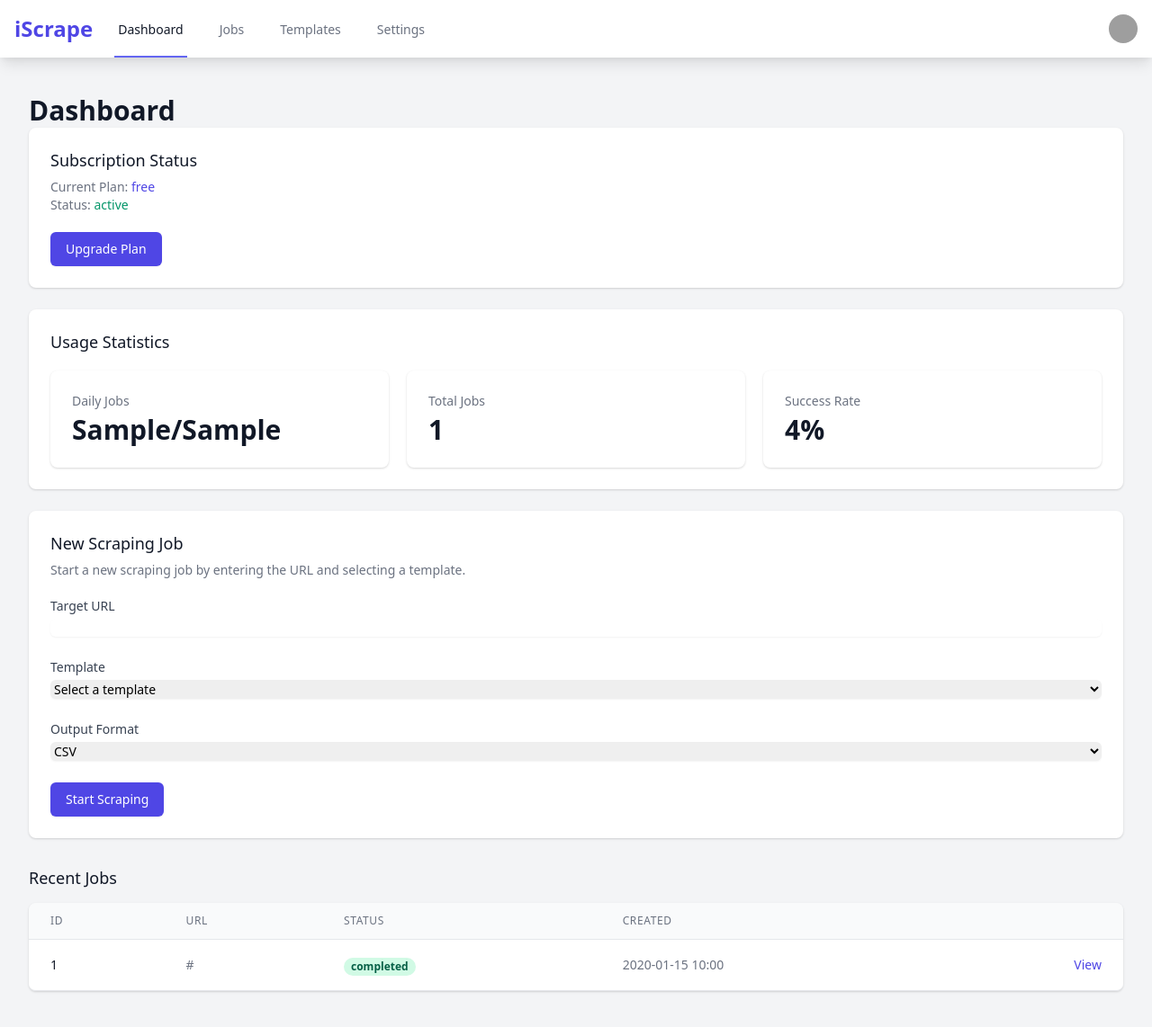
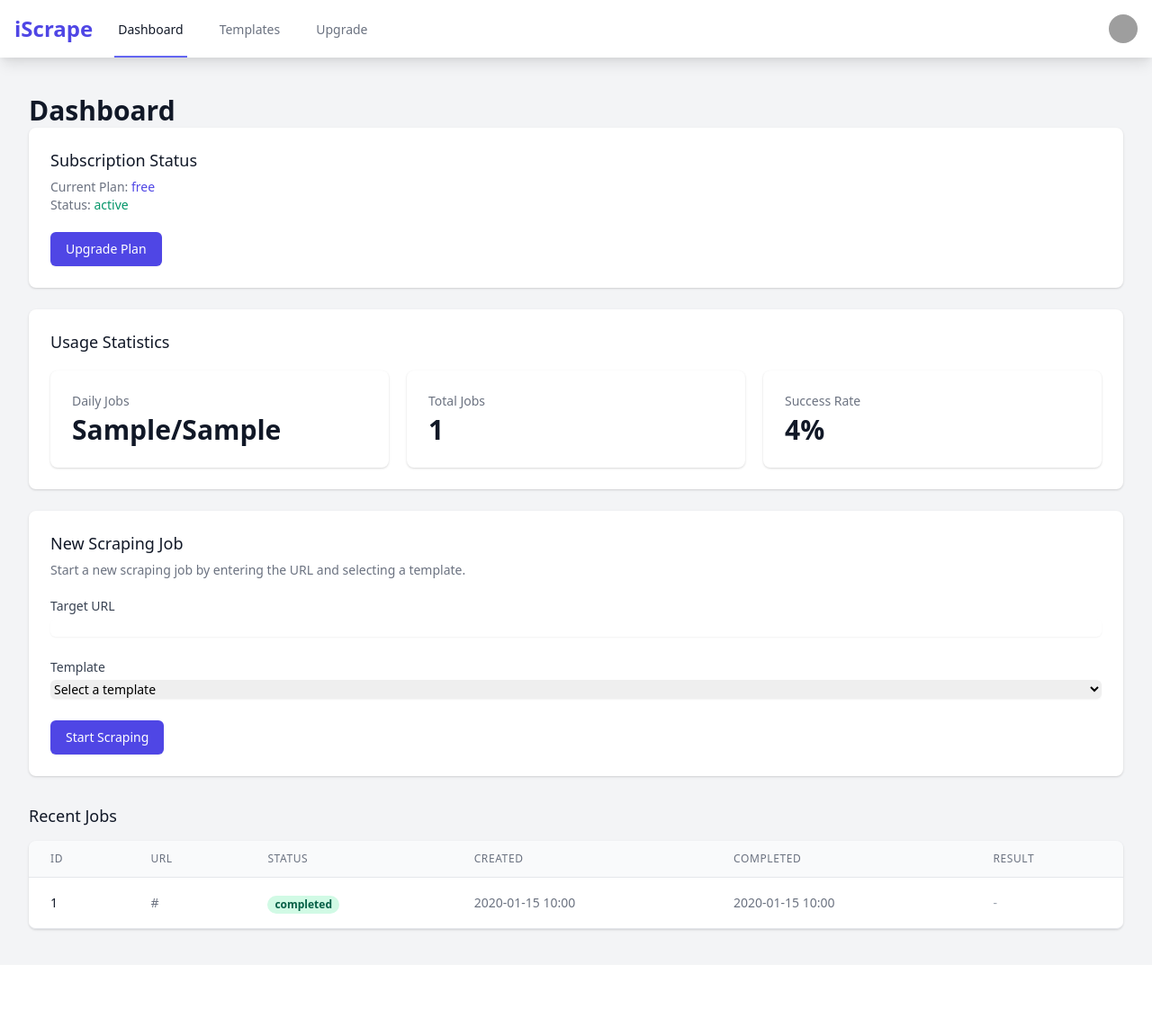
Before and after one commit to ayberkaya/iscrape, a Flask app: template templates/dashboard.html in a window 1280 px wide. Shown: the whole page at 90% size. After the commit the page ends 1037 px from the top, so only its background shows below. Run offline with Flask 3, Linux system fonts and the light colour scheme; a user stored in the database is signed in; tables that the repository leaves empty hold one stand-in row (values such as "Sample post"); the template is opened without the code that fills it: values that come from a table or form of the project are taken from there, most other values are stand-ins (such as "Sample title", 1, 10 or a date in 2020); grey boxes are pictures that could not be loaded.

Commit message:
feat(dashboard): modern scraping job UI, canlı ilerleme ve sonuç indirme desteği

```diff
--- a/templates/dashboard.html
+++ b/templates/dashboard.html
@@ -30,22 +30,16 @@
                 Dashboard
               </a>
               <a
-                href="/dashboard/jobs"
-                class="border-transparent text-gray-500 hover:border-gray-300 hover:text-gray-700 inline-flex items-center px-1 pt-1 border-b-2 text-sm font-medium"
-              >
-                Jobs
-              </a>
-              <a
                 href="/dashboard/templates"
                 class="border-transparent text-gray-500 hover:border-gray-300 hover:text-gray-700 inline-flex items-center px-1 pt-1 border-b-2 text-sm font-medium"
               >
                 Templates
               </a>
               <a
-                href="/dashboard/settings"
+                href="/dashboard/upgrade"
                 class="border-transparent text-gray-500 hover:border-gray-300 hover:text-gray-700 inline-flex items-center px-1 pt-1 border-b-2 text-sm font-medium"
               >
-                Settings
+                Upgrade
               </a>
             </div>
           </div>
@@ -184,8 +178,8 @@
             </div>
           </div>
 
-          <!-- New Scraping Job -->
-          <div class="bg-white shadow sm:rounded-lg">
+          <!-- New Scraping Job (AJAX) -->
+          <div class="bg-white shadow sm:rounded-lg mb-6">
             <div class="px-4 py-5 sm:p-6">
               <h3 class="text-lg leading-6 font-medium text-gray-900">
                 New Scraping Job
@@ -196,7 +190,7 @@
                   template.
                 </p>
               </div>
-              <form class="mt-5 space-y-6" action="/api/scrape" method="POST">
+              <form id="scrape-form" class="mt-5 space-y-6">
                 <div>
                   <label
                     for="url"
@@ -240,35 +234,45 @@
                 </div>
 
                 <div>
-                  <label
-                    for="output_format"
-                    class="block text-sm font-medium text-gray-700"
-                  >
-                    Output Format
-                  </label>
-                  <div class="mt-1">
-                    <select
-                      id="output_format"
-                      name="output_format"
-                      required
-                      class="shadow-sm focus:ring-indigo-500 focus:border-indigo-500 block w-full sm:text-sm border-gray-300 rounded-md"
-                    >
-                      <option value="csv">CSV</option>
-                      <option value="json">JSON</option>
-                      <option value="excel">Excel</option>
-                    </select>
-                  </div>
-                </div>
-
-                <div>
                   <button
                     type="submit"
+                    id="start-btn"
                     class="inline-flex items-center px-4 py-2 border border-transparent text-sm font-medium rounded-md shadow-sm text-white bg-indigo-600 hover:bg-indigo-700 focus:outline-none focus:ring-2 focus:ring-offset-2 focus:ring-indigo-500"
                   >
                     Start Scraping
                   </button>
                 </div>
               </form>
+              <!-- Progress & Log Section -->
+              <div id="job-progress-section" class="mt-6 hidden">
+                <div class="mb-2">
+                  <span class="font-semibold">Job Status:</span>
+                  <span id="job-status">Pending</span>
+                </div>
+                <div class="w-full bg-gray-200 rounded-full h-4 mb-4">
+                  <div
+                    id="progress-bar"
+                    class="bg-indigo-600 h-4 rounded-full"
+                    style="width: 0%"
+                  ></div>
+                </div>
+                <div class="mb-2">
+                  <span class="font-semibold">Logs:</span>
+                  <pre
+                    id="job-logs"
+                    class="bg-gray-100 p-2 rounded h-40 overflow-y-auto text-xs"
+                  ></pre>
+                </div>
+                <div id="download-section" class="mt-4 hidden">
+                  <a
+                    id="download-link"
+                    href="#"
+                    class="inline-flex items-center px-4 py-2 border border-transparent text-sm font-medium rounded-md shadow-sm text-white bg-green-600 hover:bg-green-700"
+                  >
+                    Download Results
+                  </a>
+                </div>
+              </div>
             </div>
           </div>
 
@@ -289,31 +293,34 @@
                       <thead class="bg-gray-50">
                         <tr>
                           <th
-                            scope="col"
                             class="px-6 py-3 text-left text-xs font-medium text-gray-500 uppercase tracking-wider"
                           >
                             ID
                           </th>
                           <th
-                            scope="col"
                             class="px-6 py-3 text-left text-xs font-medium text-gray-500 uppercase tracking-wider"
                           >
                             URL
                           </th>
                           <th
-                            scope="col"
                             class="px-6 py-3 text-left text-xs font-medium text-gray-500 uppercase tracking-wider"
                           >
                             Status
                           </th>
                           <th
-                            scope="col"
                             class="px-6 py-3 text-left text-xs font-medium text-gray-500 uppercase tracking-wider"
                           >
                             Created
                           </th>
-                          <th scope="col" class="relative px-6 py-3">
-                            <span class="sr-only">Actions</span>
+                          <th
+                            class="px-6 py-3 text-left text-xs font-medium text-gray-500 uppercase tracking-wider"
+                          >
+                            Completed
+                          </th>
+                          <th
+                            class="px-6 py-3 text-left text-xs font-medium text-gray-500 uppercase tracking-wider"
+                          >
+                            Result
                           </th>
                         </tr>
                       </thead>
@@ -343,13 +350,24 @@
                             {{ job.created_at.strftime('%Y-%m-%d %H:%M') }}
                           </td>
                           <td
-                            class="px-6 py-4 whitespace-nowrap text-right text-sm font-medium"
+                            class="px-6 py-4 whitespace-nowrap text-sm text-gray-500"
                           >
+                            {% if job.completed_at %}{{
+                            job.completed_at.strftime('%Y-%m-%d %H:%M') }}{%
+                            else %}-{% endif %}
+                          </td>
+                          <td class="px-6 py-4 whitespace-nowrap text-sm">
+                            {% if job.status == 'completed' and job.result %}
                             <a
-                              href="/dashboard/jobs/{{ job.id }}"
-                              class="text-indigo-600 hover:text-indigo-900"
-                              >View</a
+                              href="/api/job/{{ job.id }}/download"
+                              class="text-green-600 hover:text-green-900"
+                              >Download</a
                             >
+                            {% elif job.status == 'failed' %}
+                            <span class="text-red-600">Failed</span>
+                            {% else %}
+                            <span class="text-gray-400">-</span>
+                            {% endif %}
                           </td>
                         </tr>
                         {% endfor %}
@@ -382,6 +400,83 @@
           userMenu.classList.add("hidden");
         }
       });
+
+      // Scraping Job AJAX
+      const form = document.getElementById("scrape-form");
+      const progressSection = document.getElementById("job-progress-section");
+      const progressBar = document.getElementById("progress-bar");
+      const jobStatus = document.getElementById("job-status");
+      const jobLogs = document.getElementById("job-logs");
+      const downloadSection = document.getElementById("download-section");
+      const downloadLink = document.getElementById("download-link");
+      let pollingInterval = null;
+      let currentJobId = null;
+
+      form.addEventListener("submit", function (e) {
+        e.preventDefault();
+        const url = document.getElementById("url").value;
+        const template = document.getElementById("template").value;
+        if (!url || !template) return;
+        document.getElementById("start-btn").disabled = true;
+        jobStatus.textContent = "Starting...";
+        progressBar.style.width = "0%";
+        jobLogs.textContent = "";
+        downloadSection.classList.add("hidden");
+        progressSection.classList.remove("hidden");
+        fetch("/api/scrape", {
+          method: "POST",
+          headers: { "Content-Type": "application/x-www-form-urlencoded" },
+          body: `url=${encodeURIComponent(url)}&template=${encodeURIComponent(
+            template
+          )}`,
+        })
+          .then((res) => res.json())
+          .then((data) => {
+            if (data.job_id) {
+              currentJobId = data.job_id;
+              pollJobStatus(currentJobId);
+            } else {
+              jobStatus.textContent = data.error || "Error";
+              document.getElementById("start-btn").disabled = false;
+            }
+          })
+          .catch(() => {
+            jobStatus.textContent = "Error starting job";
+            document.getElementById("start-btn").disabled = false;
+          });
+      });
+
+      function pollJobStatus(jobId) {
+        if (pollingInterval) clearInterval(pollingInterval);
+        pollingInterval = setInterval(() => {
+          fetch(`/api/job/${jobId}`)
+            .then((res) => res.json())
+            .then((data) => {
+              jobStatus.textContent = data.status;
+              if (data.status === "completed") {
+                progressBar.style.width = "100%";
+                downloadSection.classList.remove("hidden");
+                downloadLink.href = `/api/job/${jobId}/download`;
+                clearInterval(pollingInterval);
+                document.getElementById("start-btn").disabled = false;
+              } else if (data.status === "failed") {
+                progressBar.style.width = "0%";
+                jobLogs.textContent = data.result || "Job failed.";
+                clearInterval(pollingInterval);
+                document.getElementById("start-btn").disabled = false;
+              } else {
+                // Simulate progress (optional: backend can provide real progress)
+                progressBar.style.width = "50%";
+                jobLogs.textContent = data.result || "";
+              }
+            })
+            .catch(() => {
+              jobStatus.textContent = "Error fetching job status";
+              clearInterval(pollingInterval);
+              document.getElementById("start-btn").disabled = false;
+            });
+        }, 2000);
+      }
     </script>
   </body>
 </html>
```
